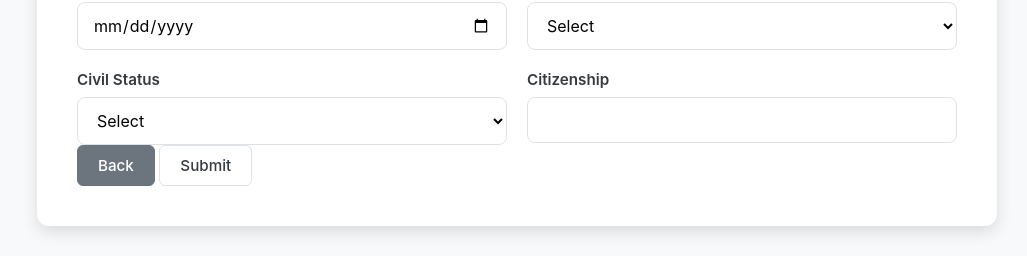
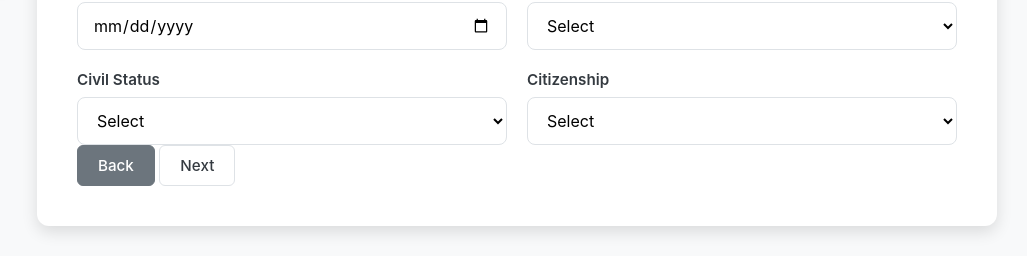
Before and after one commit to marcelo12211/Web-Tech--Midterm, a PHP site: page /addnewresidents.php in a window 1280 px wide. Shown: the part 819-1075 px from the top of the page, without its empty margins (253-1280 px from the left). Run offline with PHP 8.4, Linux system fonts and the light colour scheme.

Commit message:
changed the database name; fixed the layout

```diff
--- a/Webtech/addnewresidents.php
+++ b/Webtech/addnewresidents.php
@@ -126,8 +126,7 @@ if ($_SERVER['REQUEST_METHOD'] === 'POST') {
           if(isset($success)) echo "<p style='color:green;'>$success</p>";
           if(isset($error)) echo "<p style='color:red;'>$error</p>";
           ?>
-
-          <form id="addResidentForm" method="POST">
+<form id="addResidentForm" method="POST">
 
 <h2 class="form-title">Add New Resident</h2>
 
@@ -139,37 +138,37 @@ if ($_SERVER['REQUEST_METHOD'] === 'POST') {
 
     <div class="input-group">
       <label>First Name</label>
-      <input type="text" name="firstName" required>
+      <input type="text" name="firstName" id="firstName" required>
     </div>
 
     <div class="input-group">
       <label>Middle Name</label>
-      <input type="text" name="middleName">
+      <input type="text" name="middleName" id="middleName">
     </div>
 
     <div class="input-group">
       <label>Surname</label>
-      <input type="text" name="lastName" required>
+      <input type="text" name="lastName" id="lastName" required>
     </div>
 
     <div class="input-group">
       <label>Suffix</label>
-      <input type="text" name="suffix">
+      <input type="text" name="suffix" id="suffix">
     </div>
 
     <div class="input-group">
       <label>Province</label>
-      <input type="text" name="province" required>
+      <input type="text" name="province" id="province" required>
     </div>
 
     <div class="input-group">
       <label>City/Municipality</label>
-      <input type="text" name="city" required>
+      <input type="text" name="city" id="city" required>
     </div>
 
     <div class="input-group">
       <label>Barangay</label>
-      <input type="text" name="barangay" required>
+      <input type="text" name="barangay" id="barangay" required>
     </div>
 
   </div>
@@ -193,8 +192,8 @@ if ($_SERVER['REQUEST_METHOD'] === 'POST') {
       <label>Gender</label>
       <select name="gender" required>
         <option value="">Select</option>
-        <option value="Male">Male</option>
-        <option value="Female">Female</option>
+        <option>Male</option>
+        <option>Female</option>
       </select>
     </div>
 
@@ -202,21 +201,31 @@ if ($_SERVER['REQUEST_METHOD'] === 'POST') {
       <label>Civil Status</label>
       <select name="civilStatus" required>
         <option value="">Select</option>
-        <option value="Single">Single</option>
-        <option value="Married">Married</option>
-        <option value="Widowed">Widowed</option>
+        <option>Single</option>
+        <option>Married</option>
+        <option>Widowed</option>
       </select>
     </div>
 
     <div class="input-group">
       <label>Citizenship</label>
-      <input type="text" name="citizenship" required>
+      <select name="citizenship" required>
+        <option value="">Select</option>
+        <option>Filipino</option>
+        <option>American</option>
+        <option>Canadian</option>
+        <option>Japanese</option>
+        <option>Korean</option>
+        <option>Chinese</option>
+        <option>Australian</option>
+        <option>British</option>
+      </select>
     </div>
   </div>
 
   <div class="button-group">
     <button type="button" id="backBtn2" class="btn secondary">Back</button>
-    <button type="submit" class="btn">Submit</button>
+    <button type="button" id="nextBtn2" class="btn">Next</button>
   </div>
 
 </div>
@@ -229,7 +238,6 @@ if ($_SERVER['REQUEST_METHOD'] === 'POST') {
 </div>
 
 <script>
-// Page Navigation Logic
 document.getElementById("nextBtn1").onclick = () => {
   document.getElementById("page1").classList.add("hidden");
   document.getElementById("page2").classList.remove("hidden");
--- a/Webtech/db_connect.php
+++ b/Webtech/db_connect.php
@@ -1,8 +1,8 @@
 <?php
-$servername = "127.0.0.1";
+$servername = "localhost";
 $username = "root";
 $password = "";
-$dbname = "happy hallow";
+$dbname = "happyhallow";
 
 // Create connection
 $conn = new mysqli($servername, $username, $password, $dbname);
--- a/Webtech/login.php
+++ b/Webtech/login.php
@@ -3,7 +3,7 @@
 $servername = "192.168.20.25";
 $username = "root";
 $password = "";
-$dbname = "happy hallow";
+$dbname = "happyhallow";
 $port = 3306;
 
 $conn = mysqli_connect($servername, $username, $password, $dbname,$port);
--- a/Webtech/register.php
+++ b/Webtech/register.php
@@ -2,7 +2,7 @@
 $servername = "127.0.0.1";
 $username = "root";
 $password = "";
-$dbname = "happy hallow";
+$dbname = "happyhallow";
 $port = 3306;
 $conn = mysqli_connect($servername, $username, $password, $dbname, $port);
 mysqli_set_charset($conn, 'utf8mb4');
--- a/Webtech/save_identification.php
+++ b/Webtech/save_identification.php
@@ -3,7 +3,7 @@
 $servername = "127.0.0.1";
 $username = "root";
 $password = "";
-$dbname = "happy hallow";
+$dbname = "happyhallow";
 $conn = mysqli_connect($servername, $username, $password, $dbname, 3306);
 mysqli_set_charset($conn, 'utf8mb4');
 
```
